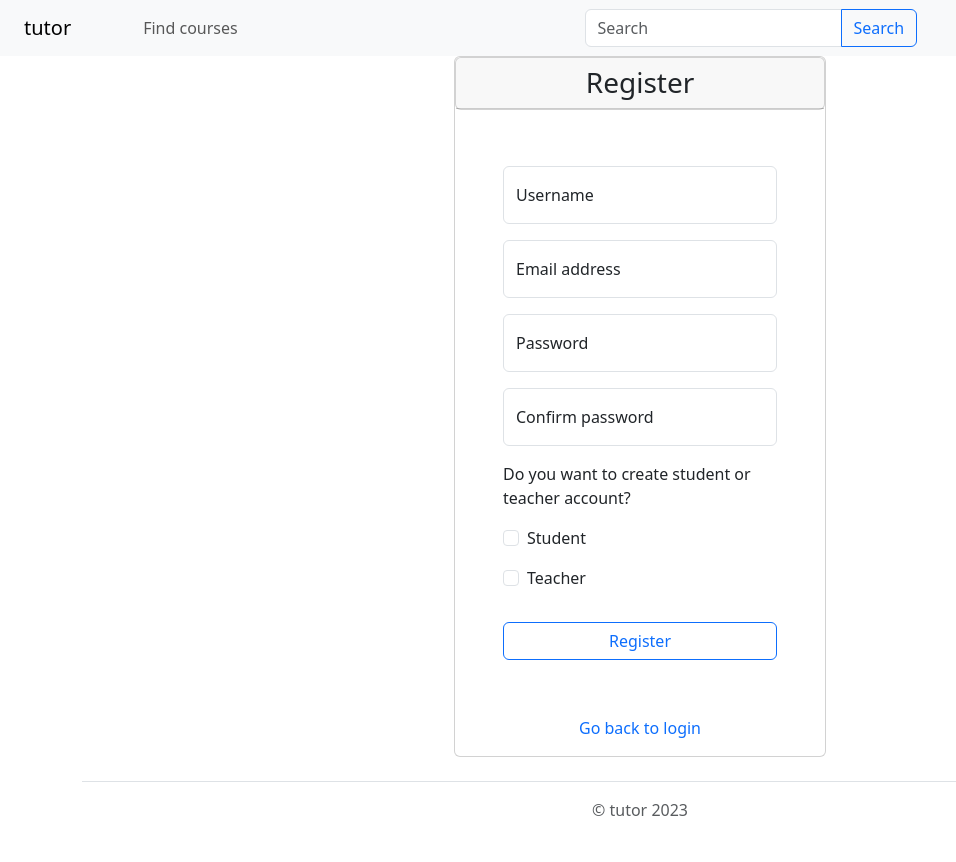
After one commit to MateuszM-M/tutor, a Django app: page /register/ in a window 1280 px wide. The commit adds this page. Shown: the whole page, without its empty margins (0-956 px from the left). Run offline with Django 4.2, Linux system fonts and the light colour scheme; some libraries are stand-ins or nearby versions.

Commit message:
Add registration

```diff
--- a/requirements.txt
+++ b/requirements.txt
@@ -1,7 +1,9 @@
 asgiref==3.6.0
 boto3==1.26.93
 botocore==1.29.93
+crispy-bootstrap5==0.7
 Django==4.1.7
+django-crispy-forms==2.0
 django-storages==1.13.2
 gunicorn==20.1.0
 jmespath==1.0.1
--- a/static/css/main.css
+++ b/static/css/main.css
@@ -1,3 +1,23 @@
 .asteriskField {
     display: none;
 }
+
+a:link {
+    text-decoration: none;
+}
+
+a:visited {
+    text-decoration: none;
+}
+
+a:hover {
+    text-decoration: none;
+}
+
+a:active {
+    text-decoration: none;
+}
+
+ul {
+    list-style-type: none;
+}
--- a/users/forms.py
+++ b/users/forms.py
@@ -1,8 +1,9 @@
+from crispy_bootstrap5.bootstrap5 import FloatingField
 from crispy_forms.helper import FormHelper
-from crispy_forms.layout import Layout, Submit
+from crispy_forms.layout import Layout, Field, HTML
+from django import forms
+from django.contrib.auth import get_user_model
 from django.contrib.auth.forms import AuthenticationForm
-from crispy_bootstrap5.bootstrap5 import FloatingField
-
 
 
 class UserLoginForm(AuthenticationForm):
@@ -13,3 +14,50 @@ class UserLoginForm(AuthenticationForm):
             FloatingField("username"),
             FloatingField("password")
         )
+
+
+class RegisterForm(forms.ModelForm):
+    def __init__(self, *args, **kwargs):
+        super().__init__(*args, **kwargs)
+        self.helper = FormHelper()
+        self.helper.layout = Layout(
+            FloatingField("username"),
+            FloatingField("email"),
+            FloatingField("password"),
+            FloatingField("password2"),
+            HTML(
+                '<p>Do you want to create student or teacher account?</p>'
+            ),
+            Field('is_student'),
+            Field('is_teacher')
+        )
+
+    password = forms.CharField(label='Password',
+                               widget=forms.PasswordInput)
+    password2 = forms.CharField(label='Confirm password',
+                                widget=forms.PasswordInput)
+
+    class Meta:
+        model = get_user_model()
+        fields = ('username', 'email', 'is_student', 'is_teacher')
+        help_texts = {'username': None}
+
+    def clean_password2(self):
+        cd = self.cleaned_data
+        if cd['password'] != cd['password2']:
+            raise forms.ValidationError("Passwords must be the same.")
+        return cd['password2']
+
+    def clean(self):
+        """Checks if user chose user role"""
+        cd = self.cleaned_data
+        if cd['is_student'] == False and cd['is_teacher'] == False:
+            raise forms.ValidationError("Choose role")
+        return self.cleaned_data
+
+    def save(self, commit=True):
+        user = super().save(commit=False)
+        user.set_password(self.cleaned_data['password'])
+        if commit:
+            user.save()
+        return user
--- a/users/models.py
+++ b/users/models.py
@@ -12,8 +12,8 @@ class User(AbstractUser):
     is_student : if True, student features access gained
     is_teacher : if True, teacher features access gained
     """
-    is_student = models.BooleanField('student status', default=False)
-    is_teacher = models.BooleanField('teacher status', default=False)
+    is_student = models.BooleanField('student', default=False)
+    is_teacher = models.BooleanField('teacher', default=False)
 
 
 class Profile(models.Model):
--- a/users/templates/registration/login.html
+++ b/users/templates/registration/login.html
@@ -40,7 +40,9 @@
 
             </div>
         </main>
-
+        <div class="mx-auto mb-3 text-center">
+            <a href="{% url 'users:register' %}">Register</a>
+        </div>
       </div>
     </div>
   </div>
--- /dev/null
+++ b/users/templates/registration/register.html
@@ -0,0 +1,39 @@
+{% extends "layout/main.html" %}
+{% load crispy_forms_tags %}
+
+{% block title %}tutor | Register{% endblock %}
+
+{% block content %}
+
+<div class="container d-flex justify-content-around my-auto">
+    <div class="card col-md-4">
+        <main class="form-signin">
+            <div class="login-form">
+
+                <form action="{% url 'users:register' %}" method="POST">
+
+                    <div class="card text-center">
+                        <h3 class="fw-normal card-text card-header">Register</h3>
+                    </div>
+
+                    <div class="p-5">
+
+                        <div class="form-floating my-2">
+                            {% crispy form %}
+                            {% csrf_token %}
+                            <input class="w-100 btn btn-outline-primary mt-3" type="submit" value="Register">
+                        </div>
+
+                </form>
+
+            </div>
+        </main>
+        <div class="mx-auto mb-3">
+            <a class="" href="{% url 'users:login' %}">Go back to login</a>
+        </div>
+    </div>
+
+
+</div>
+
+{% endblock %}
--- a/users/urls.py
+++ b/users/urls.py
@@ -1,6 +1,7 @@
 from django.contrib.auth import views as auth_views
 from django.urls import path
 
+from . import views
 from .forms import UserLoginForm
 
 
@@ -15,4 +16,8 @@ urlpatterns = [
     path('logout/',
         auth_views.LogoutView.as_view(),
         name='logout'),
+
+    path('register/',
+         views.UserCreateView.as_view(),
+         name='register'),
 ]
--- a/users/views.py
+++ b/users/views.py
@@ -1,3 +1,13 @@
+from django.contrib.messages.views import SuccessMessageMixin
 from django.shortcuts import render
+from django.urls import reverse_lazy
+from django.views.generic.edit import CreateView
 
-# Create your views here.
+from .forms import RegisterForm
+
+
+class UserCreateView(SuccessMessageMixin, CreateView):
+    template_name = 'registration/register.html'
+    form_class = RegisterForm
+    success_url = reverse_lazy('users:login')
+    success_message = "Your profile was created successfully"
```
